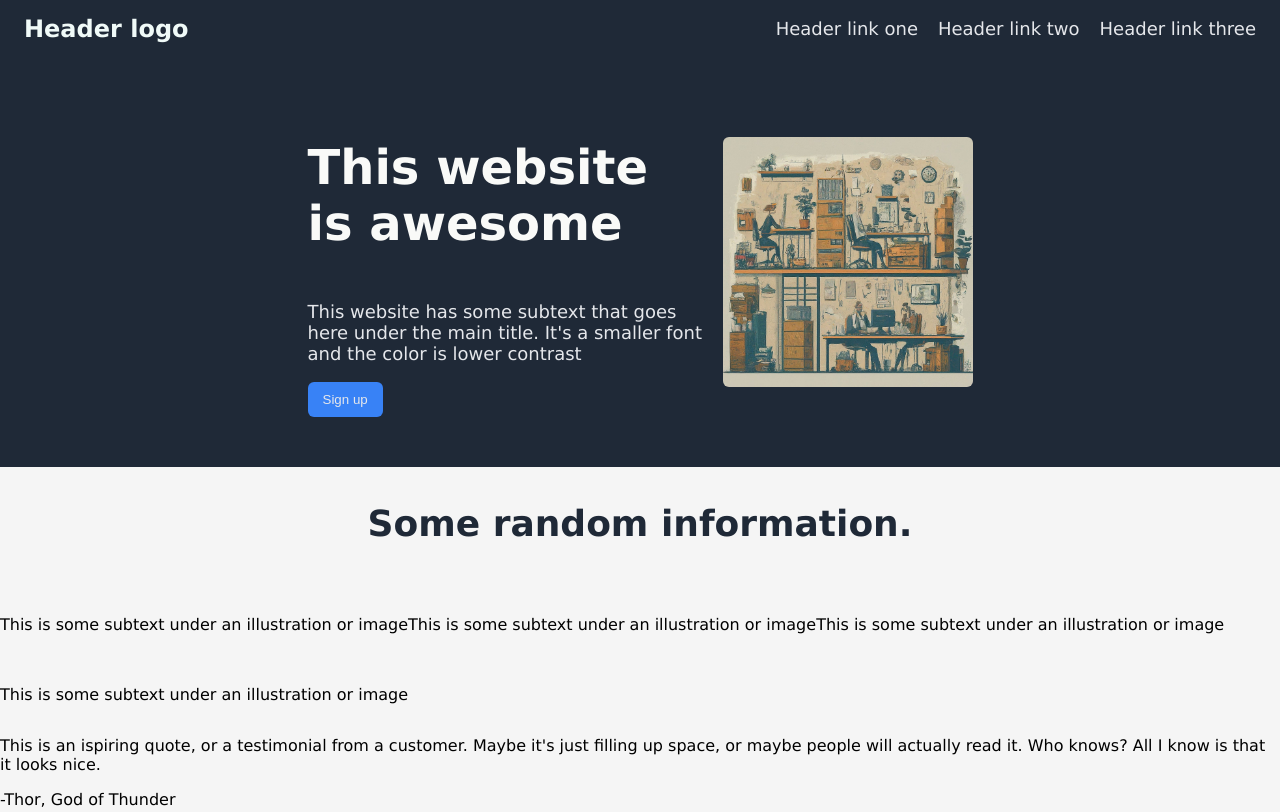
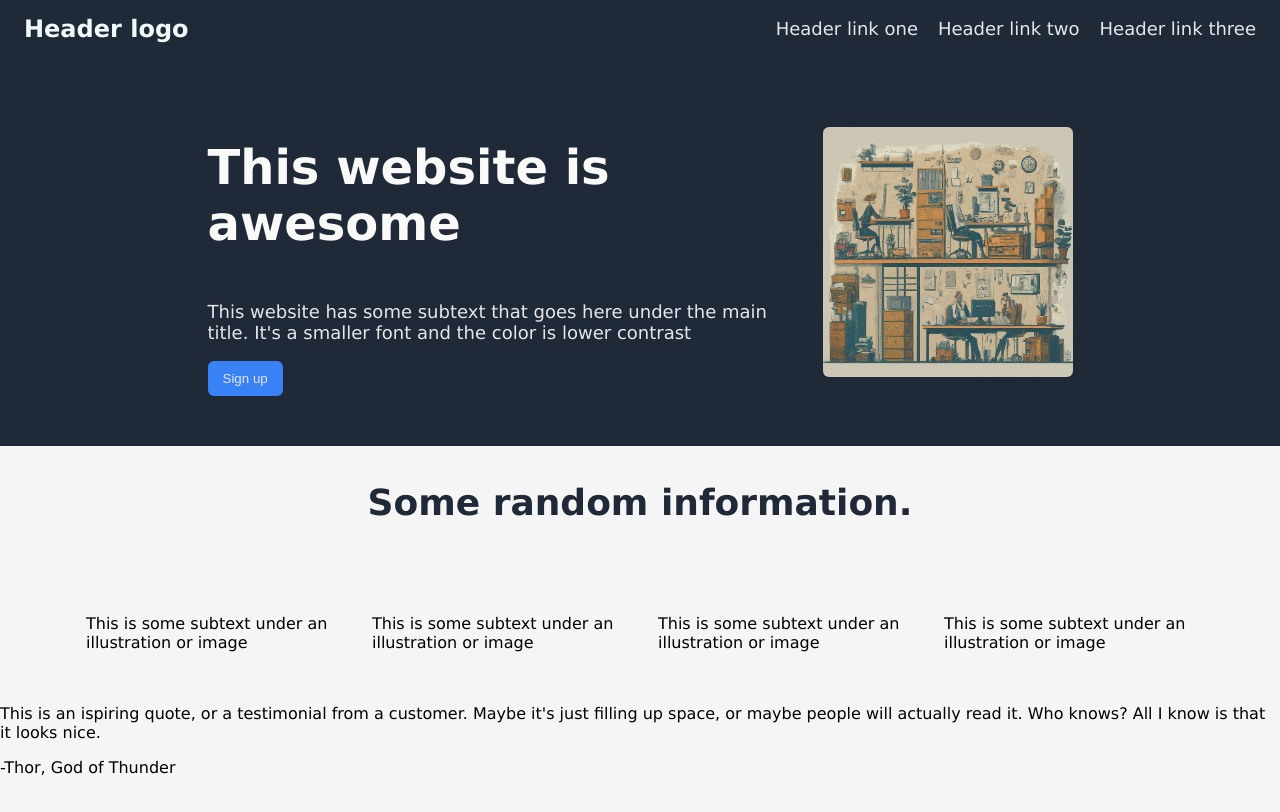
Before and after one commit to JakeDLL/business-landing-page, a plain HTML site: page index.html in a window 1280 px wide. Shown: the top 812 px of the page. Drawn offline with Linux system fonts and the light colour scheme.

Commit message:
Add styles for information section and justify.

```diff
--- a/styles.css
+++ b/styles.css
@@ -56,7 +56,7 @@ header {
 .main-text {
     display: flex;
     flex-direction: column;
-    max-width: 400px;
+    max-width: 600px;
 }
 
 footer {
@@ -94,5 +94,11 @@ footer {
 .cards {
     display: flex;
     align-items: center;
-    flex-flow: row wrap;
+    gap: 36px;
+    justify-content: center;
+    padding: 20px;
 }
+
+.card {
+    max-width: 250px;
+}
```
